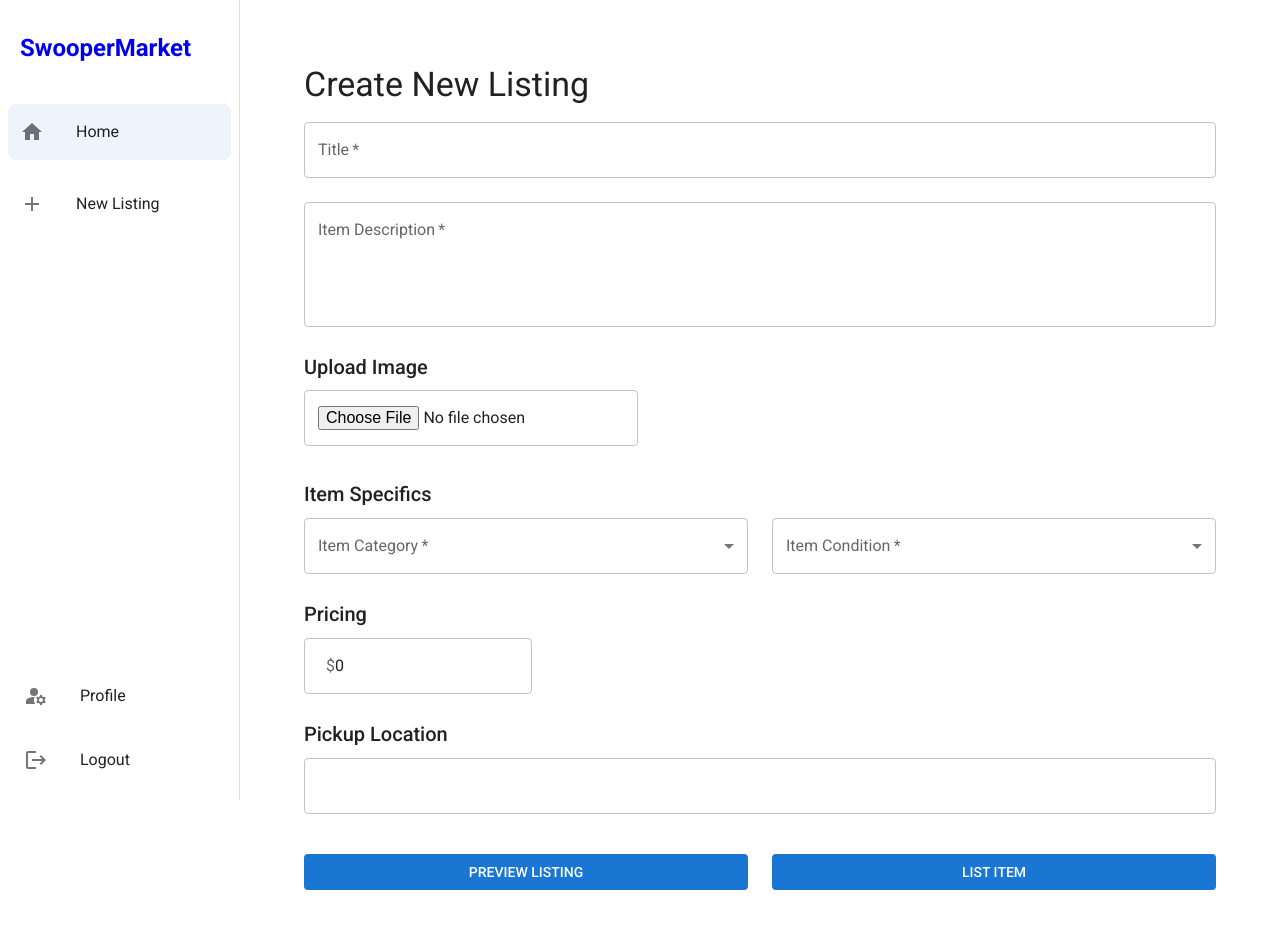
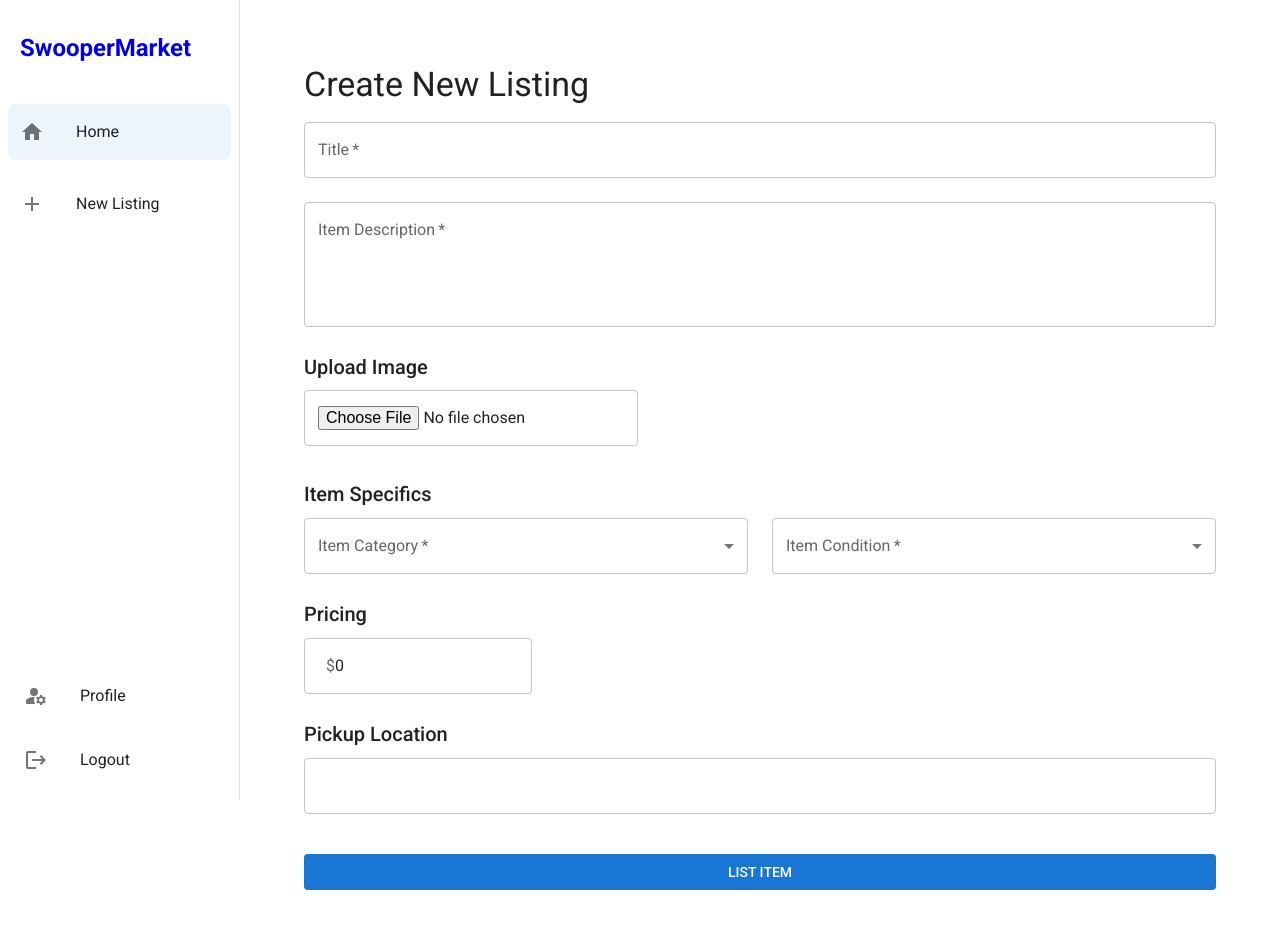
Before and after one commit to selmahassan/DebugDemon---CS370, a Next.js app in the folder swoopermarket-v2/: page /newlisting in a window 1280 px wide. Shown: the top 928 px of the page. Built offline with nearby package versions, Linux system fonts and the light colour scheme.

Commit message:
remove preview option for newlisting

```diff
--- a/swoopermarket-v2/src/app/(dashboard)/newlisting/page.tsx
+++ b/swoopermarket-v2/src/app/(dashboard)/newlisting/page.tsx
@@ -5,8 +5,6 @@ import React, { useState} from 'react';
 import Typography from '@mui/material/Typography';
 import Box from '@mui/material/Box';
 import Container from '@mui/material/Container';
-import Stack from '@mui/material/Stack';
-import Link from '@mui/material/Link';
 import Button from '@mui/material/Button';
 import FormControl from '@mui/material/FormControl';
 import Grid from '@mui/material/Grid';
@@ -15,9 +13,6 @@ import MenuItem from '@mui/material/MenuItem';
 import OutlinedInput from '@mui/material/OutlinedInput';
 import Paper from '@mui/material/Paper';
 import TextField from '@mui/material/TextField';
-import ItemDescriptors from '@/components/SingleItem/ItemDescriptors';
-import ItemPhotos from '@/components/SingleItem/ItemPhotos';
-import CloseIcon from '@mui/icons-material/Close';
 import StickyAlert from '@/components/StickyAlert';
 import { Category_Num } from '@/enums/category';
 
@@ -80,11 +75,11 @@ export default function StarredPage() {
     });
   };
 
-  const [showPreview, setShowPreview] = useState<boolean>(false);
+  // const [showPreview, setShowPreview] = useState<boolean>(false);
 
-  const handlePreviewClick = () => {
-    setShowPreview(!showPreview);
-  };
+  // const handlePreviewClick = () => {
+  //   setShowPreview(!showPreview);
+  // };
 
   const categories = [
     {
@@ -186,7 +181,6 @@ export default function StarredPage() {
                 <Typography variant="h6" gutterBottom>
                   Upload Image
                 </Typography>
-                {/* TODO: option to add multiple images */}
                 <TextField
                   required
                   type="file"
@@ -269,7 +263,7 @@ export default function StarredPage() {
                   onChange={handleFormChange}
                 />
               </Grid>
-              <Grid item xs={12} sm={6}>
+              {/* <Grid item xs={12} sm={6}>
                 <Button
                   fullWidth
                   variant="contained"
@@ -279,8 +273,8 @@ export default function StarredPage() {
                 >
                   Preview Listing
                 </Button>
-              </Grid>
-              <Grid item xs={12} sm={6}>
+              </Grid> */}
+              <Grid item xs={12} sm={12}>
                 <Button
                   type="submit"
                   fullWidth
@@ -293,7 +287,7 @@ export default function StarredPage() {
               </Grid>
             </Grid>
           </Box>
-          {showPreview && (
+          {/* {showPreview && (
               <div
                 style={{
                   position: 'fixed',
@@ -339,7 +333,7 @@ export default function StarredPage() {
                 </Box>
               </Paper>
             </div>
-          )}
+          )} */}
         </Paper>
       </Container>
     </>
```
